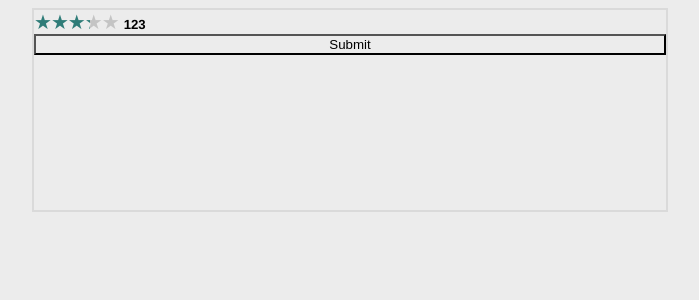
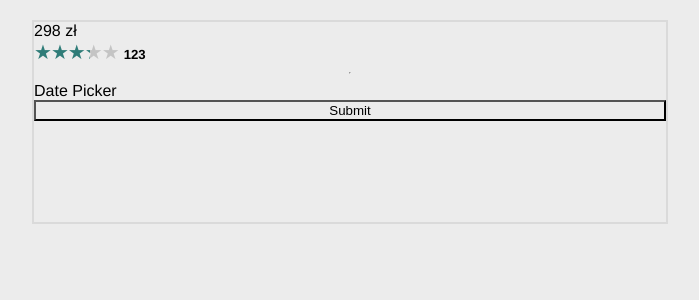
Before and after one commit to ArSo77/rezerwacja-terminu, a Vue app: page / in a window 1280 px wide. Shown: the top 300 px of the page, without its empty margins (26-725 px from the left). Built offline with nearby package versions, Linux system fonts and the light colour scheme.

Commit message:
add compuited price

```diff
--- a/src/components/StayBookForm.vue
+++ b/src/components/StayBookForm.vue
@@ -1,11 +1,13 @@
 <template>
   <form :onsubmit="handleSubmit">
 
+    <p class="price-label">{{price}}</p>
     <StarRating
       :star-value="starValue"
       :votes-number="votesNumber"
     />
-    <DatePicker v-if="false" />
+    <hr />
+    <DatePicker />
 
     <button type="submit">Submit</button>
   </form>
@@ -19,9 +21,16 @@ export default {
   components: { StarRating, DatePicker },
   data() {
     return {
+      priceValue: 298,
+      priceUnit: "zł",
       starValue: 3.3,
       votesNumber: 123,
     };
+  },
+  computed: {
+    price() {
+      return `${this.priceValue} ${this.priceUnit}`;
+    },
   },
   methods: {
     testFun() {
@@ -42,5 +51,11 @@ form {
   border: 2px solid var(--border);
   display: flex;
   flex-direction: column;
+  margin-top: 20px;
+}
+
+.price-label {
+  padding: 0px;
+  margin: 0px;
 }
 </style>
```
